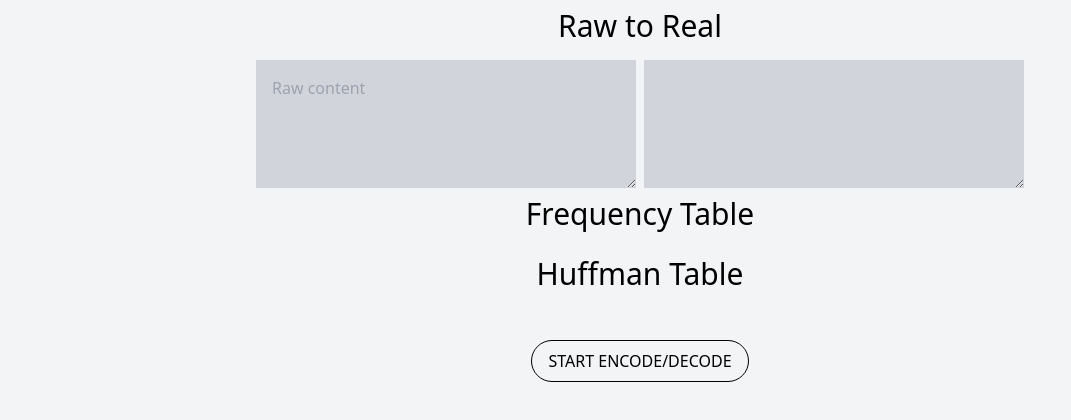
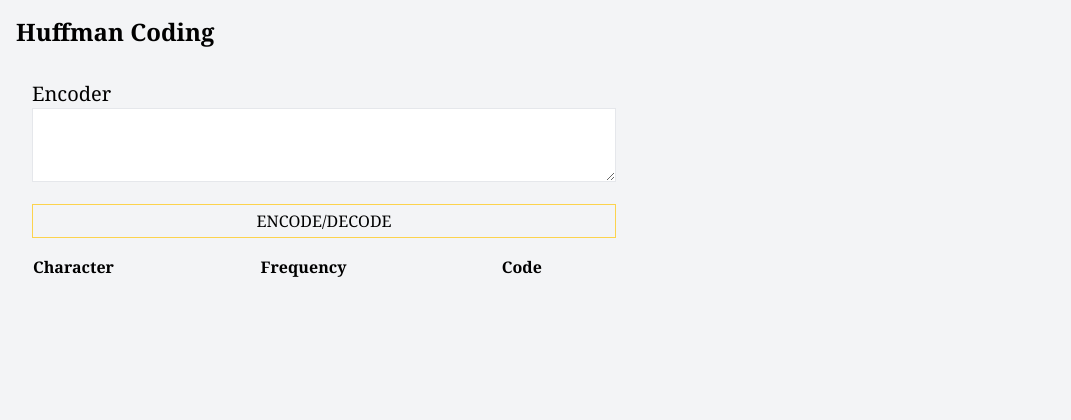
Before and after one commit to NobeKanai/huffman-example, a Vue app: page / in a window 1280 px wide. Shown: the top 420 px of the page, without its empty margins (0-1071 px from the left). Built offline with nearby package versions, Linux system fonts and the light colour scheme.

Commit message:
refactor code

```diff
--- a/package.json
+++ b/package.json
@@ -8,7 +8,9 @@
     "lint": "vue-cli-service lint"
   },
   "dependencies": {
+    "@types/d3": "^6.2.0",
     "core-js": "^3.6.5",
+    "d3": "^6.2.0",
     "tailwindcss": "^2.0.1-compat",
     "vue": "^3.0.0"
   },
--- a/public/index.html
+++ b/public/index.html
@@ -1,5 +1,6 @@
 <!DOCTYPE html>
 <html lang="en">
+
 <head>
   <meta charset="utf-8" />
   <meta http-equiv="X-UA-Compatible" content="IE=edge" />
@@ -7,15 +8,15 @@
   <link rel="icon" href="<%= BASE_URL %>favicon.ico" />
   <title><%= htmlWebpackPlugin.options.title %></title>
 </head>
-  <body class="bg-gray-100">
+
+<body class="bg-gray-100 font-serif">
   <noscript>
-      <strong
-        >We're sorry but <%= htmlWebpackPlugin.options.title %> doesn't work
+    <strong>We're sorry but <%= htmlWebpackPlugin.options.title %> doesn't work
       properly without JavaScript enabled. Please enable it to
-        continue.</strong
-      >
+      continue.</strong>
   </noscript>
   <div id="app"></div>
   <!-- built files will be auto injected -->
 </body>
+
 </html>
--- a/src/App.vue
+++ b/src/App.vue
@@ -34,121 +34,108 @@
     </div>
   </transition>
 
-  <div class="mx-4 md:mx-20 lg:mx-64 flex flex-col mb-8">
-    <h1 class="text-center text-3xl mt-2 mb-4">Raw to Real</h1>
-    <div class="flex -mx-1">
-      <textarea
-        class="w-1/2 bg-gray-300 mx-1 p-4 overflow-hidden"
-        cols="30"
-        rows="4"
-        placeholder="Raw content"
-        v-model="rawContent"
-      ></textarea>
-      <textarea
-        disabled
-        class="w-1/2 bg-gray-300 mx-1 p-4 overflow-hidden"
-        cols="30"
-        rows="4"
-        placeholder=""
-        v-model="realContent"
-      ></textarea>
-    </div>
-    <h1 class="text-center text-3xl mt-2 mb-4">Frequency Table</h1>
-    <transition-group
-      tag="div"
-      class="table-container"
-      move-class="table-container__leave"
-    >
-      <div
-        class="grid-container"
-        v-for="freq in frequency"
-        :key="freq[0]"
-      >
-        <div>{{ rawChar(freq[0])}}</div>
-        <hr>
-        <div>{{ freq[1] }}</div>
+  <!-- main content -->
+  <div class="mx-4 max-w-full">
+    <h1 class="text-2xl font-semibold my-4">Huffman Coding</h1>
+
+    <div class="grid grid-cols-2 gap-4">
+      <div class="_container">
+        <h2 class="text-xl">Encoder</h2>
+        <textarea
+          rows="3"
+          class="w-full border"
+          v-model="content"
+          @input="computeRealContent"
+        ></textarea>
+
+        <button
+          @click="modalShow=true"
+          class="my-4 border border-yellow-300 w-full py-1 hover:bg-yellow-300 transition duration-300 ease-linear"
+        >
+          ENCODE/DECODE
+        </button>
+
+        <table class="table-auto w-full">
+          <thead>
+            <tr class="text-left">
+              <th class="">Character</th>
+              <th class="">Frequency</th>
+              <th class="">Code</th>
+            </tr>
+          </thead>
+          <transition-group
+            tag="tbody"
+            class="transform transition"
+            enter-from-class="opacity-0"
+            move-class="duration-300 ease-linear"
+          >
+            <tr
+              v-for="[char, num] in huffman.frequency"
+              :key="char"
+            >
+              <td>{{ rawChar(char) }}</td>
+              <td>{{ num }}</td>
+              <td>{{ huffman.codes.get(char) }}</td>
+            </tr>
+          </transition-group>
+        </table>
       </div>
-    </transition-group>
-    <h1 class="text-center text-3xl mt-2 mb-4">Huffman Table</h1>
-    <transition-group
-      tag="div"
-      class="table-container"
-      move-class="table-container__leave"
-    >
-      <div
-        class="grid-container"
-        v-for="k in orderedCodes.keys()"
-        :key="k"
-      >
-        <div>{{ rawChar(k) }}</div>
-        <hr>
-        <div>{{ orderedCodes.get(k) }}</div>
+      <div class="_container">
+        <div class="graph">
+          {{drawGraph(huffman.rootNode, huffman.frequency.length, huffman.codes)}}
+        </div>
       </div>
-    </transition-group>
-    <div class="text-center mt-8">
-      <button
-        @click="modalShow = true"
-        class="border rounded-full px-4 py-2 border-black hover:bg-black hover:text-white transition-colors duration-300"
-      >START ENCODE/DECODE</button>
     </div>
   </div>
-
 </template>
 
 <script lang="ts">
 import { defineComponent } from "vue";
-import { decode, encode, getCodesFromText, getFrequency } from "./huffman";
+import { drawGraph } from "./graph";
+import { decode, encode, getInfoFromText, TreeNode } from "./huffman";
 
 export default defineComponent({
   name: "App",
   data() {
     return {
-      rawContent: "",
+      content: "",
       needsDecode: "",
       needsEncode: "",
       modalShow: false,
+      huffman: {
+        frequency: [] as [string, number][],
+        codes: {} as Map<string, string>,
+        rootNode: {} as TreeNode | undefined,
+      },
     };
   },
-  computed: {
-    realContent(): string {
+  computed: {},
+  methods: {
+    computeRealContent() {
       // 根据规则计算出真实字符串
-      // @ 清除前面的所有内容， # 删除上一个字符
+      // @ 清除前面(换行符后)的所有内容， # 删除上一个字符
       const tempCharList: Array<string> = [];
-      this.rawContent.split("").forEach((char) => {
+      this.content.split("").forEach((char) => {
         if (char === "@") {
-          const lastIndexOfReturn = tempCharList.lastIndexOf("\n") + 1;
+          const lastIndexOfNewLine = tempCharList.lastIndexOf("\n") + 1;
           tempCharList.splice(
-            lastIndexOfReturn,
-            tempCharList.length - lastIndexOfReturn
+            lastIndexOfNewLine,
+            tempCharList.length - lastIndexOfNewLine
           );
         } else if (char === "#") tempCharList.pop();
         else tempCharList.push(char);
       });
-      return tempCharList.join("");
+      this.content = tempCharList.join("");
+
+      this.getHuffman();
     },
-    frequency(): [string, number][] {
-      return getFrequency(this.realContent);
+    getHuffman() {
+      [
+        this.huffman.codes,
+        this.huffman.frequency,
+        this.huffman.rootNode,
+      ] = getInfoFromText(this.content);
     },
-    codes(): Map<string, string> {
-      return getCodesFromText(this.realContent);
-    },
-    encodedText(): string {
-      return encode(this.realContent, this.codes);
-    },
-    // decodedText(): string {
-    //   return decode(this.needsDecode, this.codes);
-    // },
-    orderedCodes(): Map<string, string> {
-      const oc: Map<string, string> = new Map();
-      let freq: [string, number];
-      for (freq of this.frequency) {
-        // eslint-disable-next-line @typescript-eslint/no-non-null-assertion
-        oc.set(freq[0], this.codes.get(freq[0])!);
-      }
-      return oc;
-    },
-  },
-  methods: {
     rawChar(char: string): string {
       return char
         .replace("\n", "\\n")
@@ -156,26 +143,17 @@ export default defineComponent({
         .replace(" ", "Space");
     },
     updateNeedsEncode() {
-      this.needsEncode = decode(this.needsDecode, this.codes);
+      this.needsEncode = decode(this.needsDecode, this.huffman.codes);
     },
     updateNeedsDecode() {
-      this.needsDecode = encode(this.needsEncode, this.codes);
+      this.needsDecode = encode(this.needsEncode, this.huffman.codes);
     },
+    drawGraph: drawGraph,
   },
 });
 </script>
 
 <style lang="sass">
-.table-container
-  @apply flex flex-wrap -mx-1
-
-  & .grid-container
-    @apply flex flex-col border-black border flex-1
-
-    div
-      @apply px-8 py-2 text-center
-    hr
-      @apply border-t border-gray-400
-.table-container__leave
-  @apply transition-transform duration-300 ease-linear
+._container
+  @apply rounded p-4
 </style>
--- /dev/null
+++ b/src/graph.ts
@@ -0,0 +1,115 @@
+import * as d3 from 'd3'
+import { TreeNode } from './huffman';
+
+
+export const drawGraph = (root: TreeNode | undefined, tableSize: number, huffmanTable: Map<string, string>) => {
+    // Draw graph
+    let margin = {
+        top: 25,
+        right: 5,
+        bottom: 5,
+        left: 5
+    },
+        width = (70 * tableSize) - margin.right - margin.left,
+        height = (70 * tableSize) - margin.top - margin.bottom;
+
+    d3.select(".graph").selectChildren().remove()
+    if (!root || root.weight === undefined) return
+
+
+
+    let hierarchyData = d3.hierarchy(root, d => d!.leafs)
+    let tree = d3.tree().size([height, width]);
+
+    let svg = d3.select(".graph").append("svg")
+        .attr("width", width + margin.right + margin.left).attr("height", height + margin.top + margin.bottom)
+        .append("g")
+        .attr("transform", "translate(" + margin.left + "," + margin.top + ")");
+
+
+
+    const nodes = tree(hierarchyData) as d3.HierarchyPointNode<TreeNode>,
+        links = nodes.links();
+
+
+    nodes.descendants().forEach(
+        d => {
+            d.y = d.depth * 70
+        }
+    )
+
+    let gNode = svg.selectAll("g.node")
+        .data(nodes.descendants())
+
+    let nodeEnter = gNode.enter()
+        .append("g")
+        .attr("class", "node")
+        .attr(
+            "transform", function (d) {
+                return "translate(" + d.x + "," + d.y + ")";
+            }
+        )
+
+    let circle = nodeEnter.append("circle")
+        .attr("r", 0);
+
+    circle.transition()
+        .delay(function (d, i) {
+            return i * 80;
+        })
+        .attr("r", 20)
+        .style("fill", function (d) {
+            return d.children ? '#ddd' : '#FFE066';
+        })
+        .duration(1000)
+        .ease();
+
+
+    //Enter the char
+    let charText = nodeEnter.append('text')
+        .attr('y', 5)
+        .attr("text-anchor", "middle")
+        .style('font-size', 12);
+
+    charText.transition()
+        .delay(function (d, i) {
+            return i * 90;
+        })
+        .text(function (d) {
+            return (d.data.symbol || "").replace('\n', '\\n').replace(' ', "' '").replace('\t', '\\t');
+        });
+
+
+    //Enter the path code  0/1
+    let pathText = nodeEnter.append('text')
+        .attr("y", -30)
+        .style('font-size', '10px');
+
+    pathText.transition()
+        .delay(function (d, i) {
+            return i * 85;
+        })
+        .text(function (d) {
+            return huffmanTable.get(d.data.symbol || "") || ""
+        });
+
+
+    //PATH
+    let path = svg.selectAll("path.link")
+        .data(links);
+
+    let pathT = path.enter().insert("path", "g")
+        .attr("class", "link");
+
+
+    pathT.transition()
+        .delay(function (d, i) {
+            return i * 85;
+        })
+        .attr("d", function (d) { // 贝塞尔曲线
+            return "M" + d.target.x + "," + d.target.y
+                + "C" + d.target.x + "," + (d.target.y + d.source.y) / 2
+                + " " + d.source.x + "," + (d.target.y + d.source.y) / 2
+                + " " + d.source.x + "," + d.source.y;
+        });
+}
--- a/src/huffman.ts
+++ b/src/huffman.ts
@@ -1,9 +1,10 @@
 import { OrderedQueue } from "./queue";
+import { drawGraph } from "./graph";
 
 export interface TreeNode {
   symbol?: string;
   weight: number;
-  leafs: [TreeNode?, TreeNode?];
+  leafs: Array<TreeNode>;
 }
 
 /** ENCODE TEXT */
@@ -41,14 +42,14 @@ export function decode (text: string, codes: Map<string, string>): string {
 }
 
 /** GET SYMBOLS CODES FROM TEXT */
-export function getCodesFromText (text: string): Map<string, string> {
+export function getInfoFromText (text: string): [Map<string, string>, [string, number][], TreeNode?] {
   const frequencyArr = getFrequency(text);
 
   let tree = getTree(frequencyArr);
   let codes: Map<string, string> = new Map();
   getSymbolCodes(codes, tree);
 
-  return codes;
+  return [codes, frequencyArr, tree];
 }
 
 /** GET CODES FORM TREE */
@@ -121,7 +122,7 @@ function createNode (node1?: TreeNode, node2?: TreeNode): TreeNode | undefined {
 
   let node: TreeNode;
   let weight: number = node1.weight + node2.weight;
-  let leafs: [TreeNode, TreeNode] = [node1, node2];
+  let leafs = [node1, node2];
   node = {
     symbol: undefined,
     weight: weight,
```
Also changed, not shown: 1 other file (tests, documents, lock files or other folders). Lines whose indentation alone changed are shown as unchanged.
